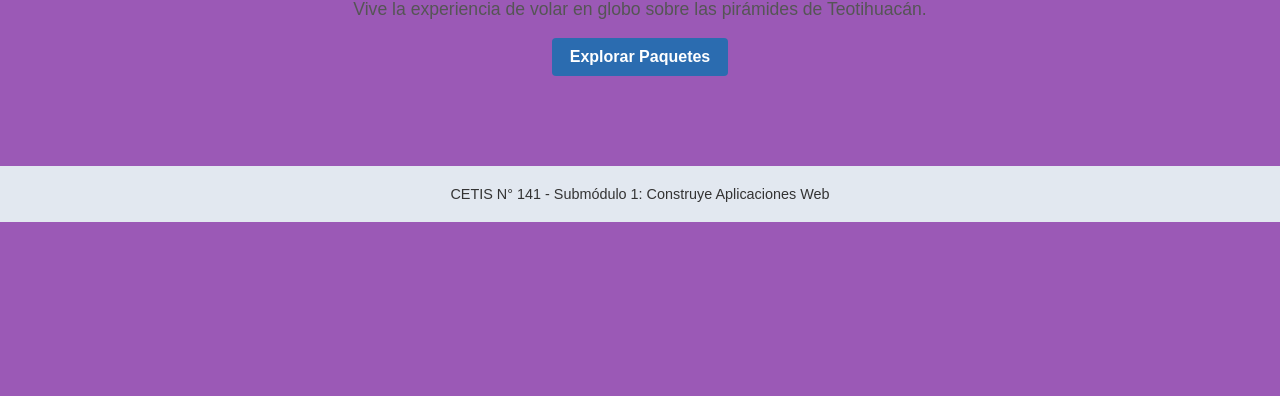
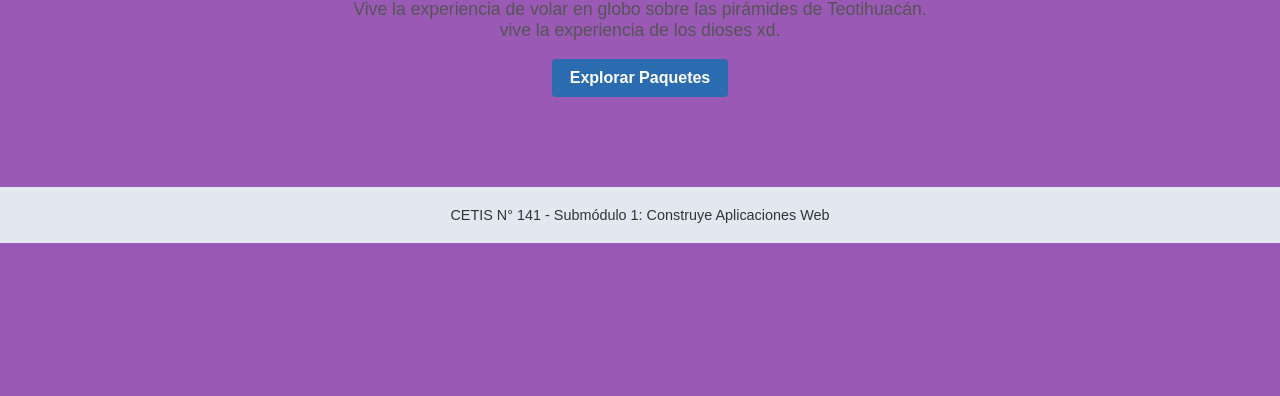
Before and after one commit to yosoylander/TeotiFly, a plain HTML site: page index.html in a window 1280 px wide. Shown: the part 404-800 px from the top of the page. Drawn offline with Linux system fonts and the light colour scheme.

Commit message:
commit 3 modificación de párrafo inicial
modifique un párrafo agregando un nuevo párrafo de bienvenida

```diff
--- a/index.html
+++ b/index.html
@@ -21,6 +21,7 @@
 <img src="assets/img/logo.png" alt="Logo de TeotiFly" class="logo-central">
 <h1>Bienvenido a TeotiFly</h1>
 <p>Vive la experiencia de volar en globo sobre las pirámides de Teotihuacán.</p>
+  <p>vive la experiencia de los dioses xd.</p>
 <br>
 <a href="paquetes.html" class="boton-enlace">Explorar Paquetes</a>
 </main>
```
